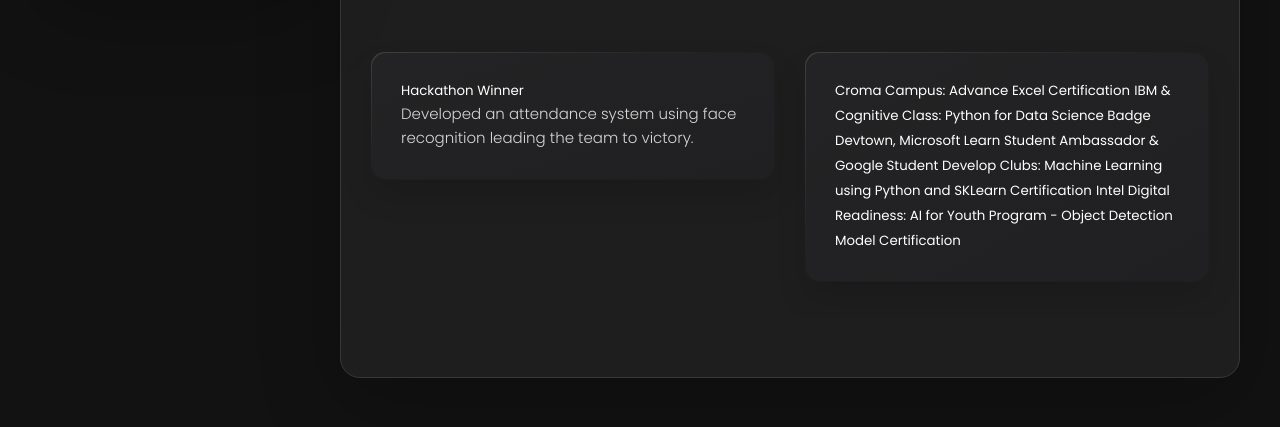
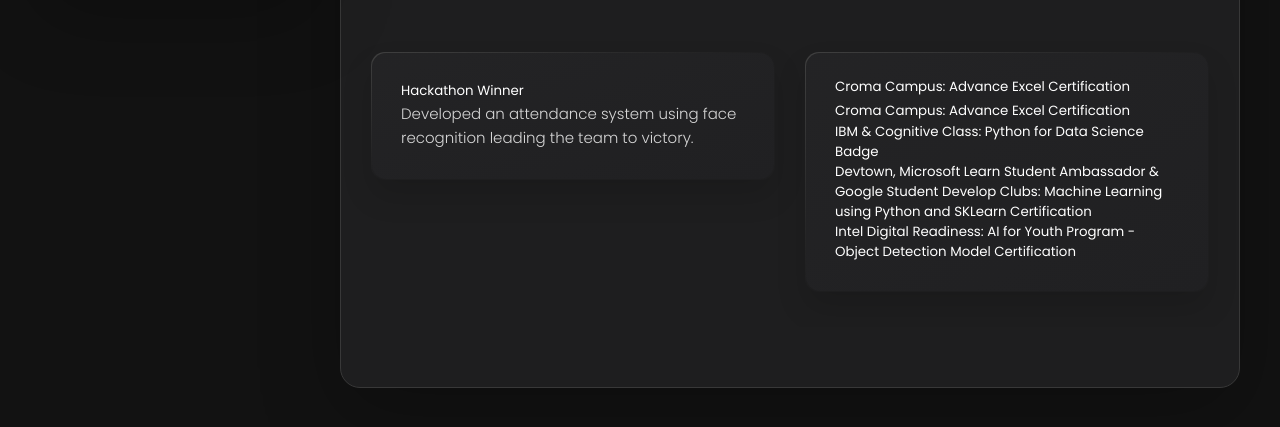
Before and after one commit to YashChh/-Personal-Portfolio, a plain HTML site: page Yash Chhabra Personal Portfolio/index.html in a window 1280 px wide. Shown: the part 819-1246 px from the top of the page. Drawn offline with nearby package versions, Linux system fonts and the light colour scheme; some packages are replaced by stand-ins of ours; a script that the page names is missing.

Commit message:
Update index.html

```diff
--- a/Yash Chhabra Personal Portfolio/index.html
+++ b/Yash Chhabra Personal Portfolio/index.html
@@ -299,10 +299,10 @@
 
 
 
-                <small style="color: white;">Croma Campus: Advance Excel Certification</small>
-                <small style="color: white;">IBM & Cognitive Class: Python for Data Science Badge</small>
-                <small style="color: white;">Devtown, Microsoft Learn Student Ambassador & Google Student Develop Clubs: Machine Learning using Python and SKLearn Certification</small>
-                <small style="color: white;">Intel Digital Readiness: AI for Youth Program - Object Detection Model Certification</small>
+                <small style="color: white;"><ul>Croma Campus: Advance Excel Certification</ul>Croma Campus: Advance Excel Certification</small>
+                <small style="color: white;"><ul>IBM & Cognitive Class: Python for Data Science Badge</ul></small>
+                <small style="color: white;"><ul>Devtown, Microsoft Learn Student Ambassador & Google Student Develop Clubs: Machine Learning using Python and SKLearn Certification</ul></small>
+                <small style="color: white;"><ul>Intel Digital Readiness: AI for Youth Program - Object Detection Model Certification</ul></small>
               </div>
             </li>
 
```
